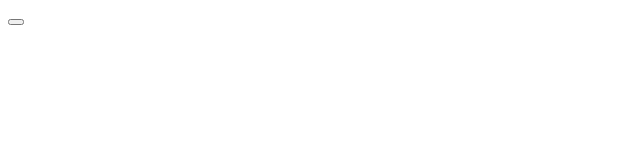
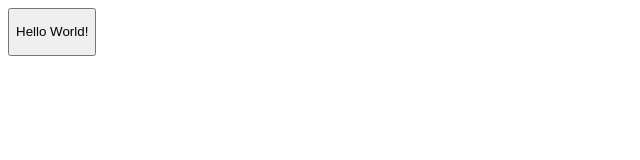
Before and after one commit to arturir/Project-2, a plain HTML site: page index.html in a window 1280 px wide. Shown: the whole page, without its empty margins (0-640 px from the left). Drawn offline with Linux system fonts and the light colour scheme.

Commit message:
first comment

```diff
--- a/index.html
+++ b/index.html
@@ -8,7 +8,7 @@
 <body>
     <div class="class">
         <button>
-            <div></div>
+            <div><p>Hello World!</p></div>
         </button>
     </div>
     <script src="js/script.js"></script>
```
